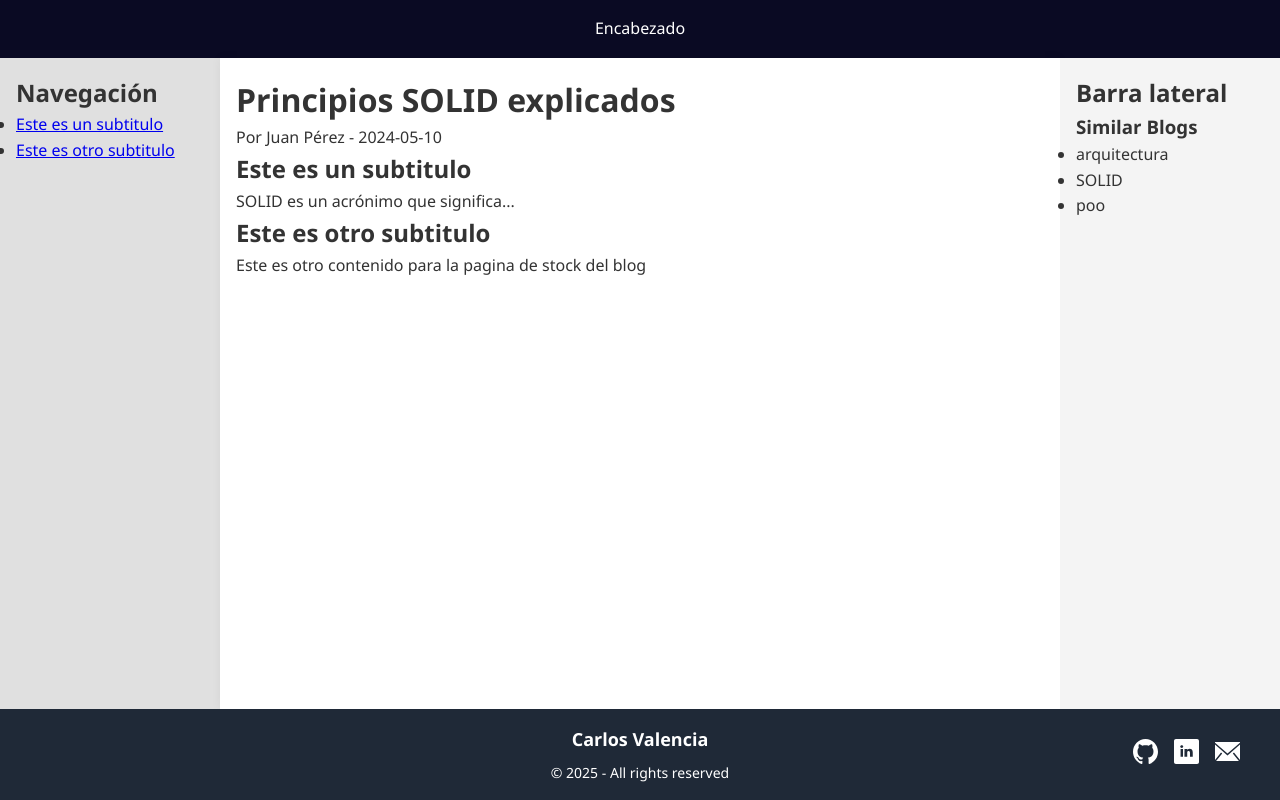
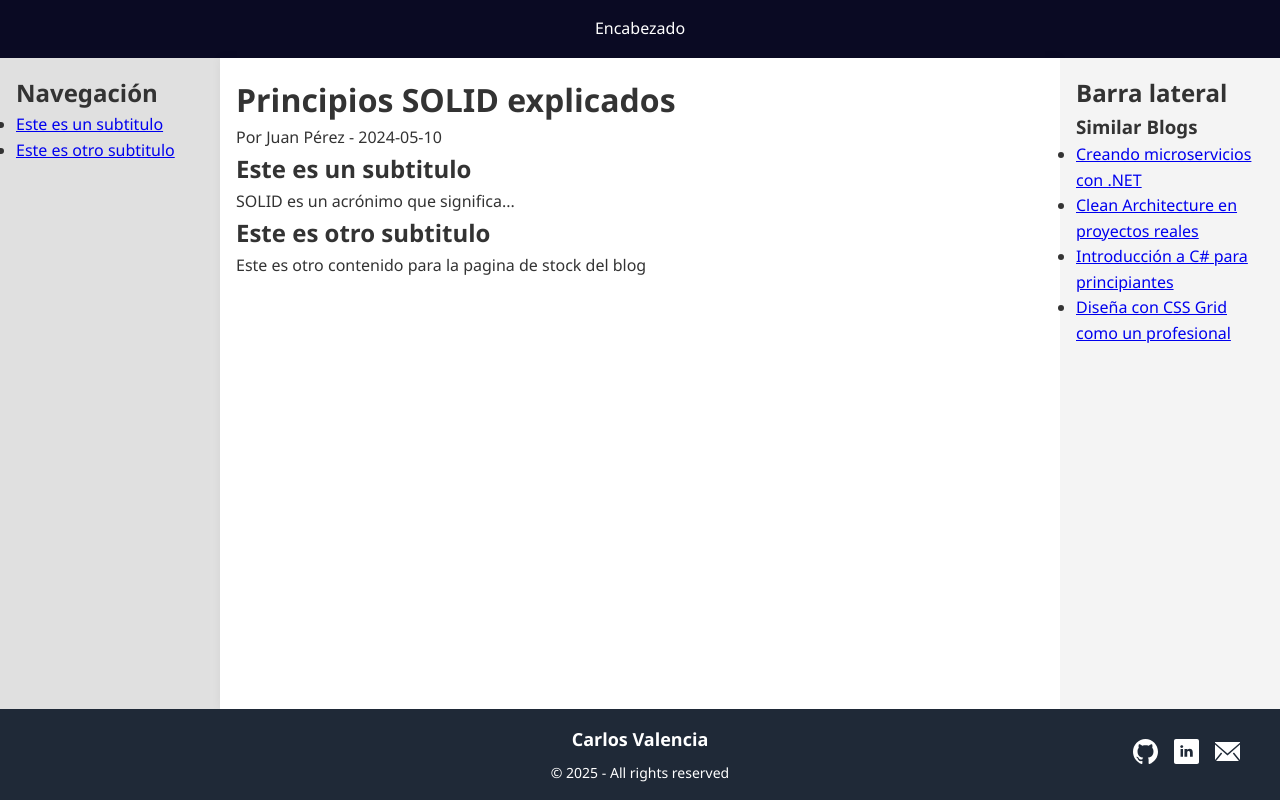
Before and after one commit to carlosValencia01/personal-page, a React (Vite) app: page /blog/arquitectura-solid in a window 1280 px wide. Built offline with nearby package versions, Linux system fonts and the light colour scheme.

Commit message:
fear: algorithm to suggest similar blogs

```diff
--- a/src/Data/blogs.json
+++ b/src/Data/blogs.json
@@ -15,7 +15,7 @@
         "contenido": "Fue desarrollado por Microsoft como parte de su plataforma .NET..."
       }
     ],
-    "tags": ["csharp", "programacion", "principiantes"]
+    "tags": ["csharp", "programacion", "principiantes","css"]
   },
   {
     "id": 2,
@@ -33,7 +33,7 @@
         "contenido": "Este es otro contenido para la pagina de stock del blog"
       }
     ],
-    "tags": ["arquitectura", "SOLID", "poo"]
+    "tags": ["arquitectura", "SOLID", "poo","css"]
   },
   {
     "id": 3,
--- a/src/Pages/Blogs/BlogPost.jsx
+++ b/src/Pages/Blogs/BlogPost.jsx
@@ -18,8 +18,21 @@ function BlogPost() {
 
   const updateSuggestedBlogs = () => {
     blog.tags.forEach(tag => {
+      console.log('tag searching', tag)
       //take each tag and search blogs that match that tag and add it to the suggestedlist
-      setSuggestedList(prevItems => [...prevItems, {title:tag}]);
+      let similarBlogs = blogs.filter(b=>b.tags.includes(tag));
+      similarBlogs.forEach(b => {
+        // avoid adding same blog
+        if(b === blog){}
+        // avoid adding duplicated blogs
+        else if(suggestedList.includes(b)){}
+        else{
+          setSuggestedList(prevItems => [...prevItems, b]);
+        }
+      })
+
+      //TODO - if no similar blogs found return the top 5 most popular.
+
     });
   }
 
@@ -66,7 +79,7 @@ function BlogPost() {
         <ul>
           {
             suggestedList.map((x)=>(
-              <li key={x.title}>{x.title}</li>
+              <li key={x.slug}><a href={x.slug} >{x.title}</a></li>
             ))
           }
         </ul>
```
